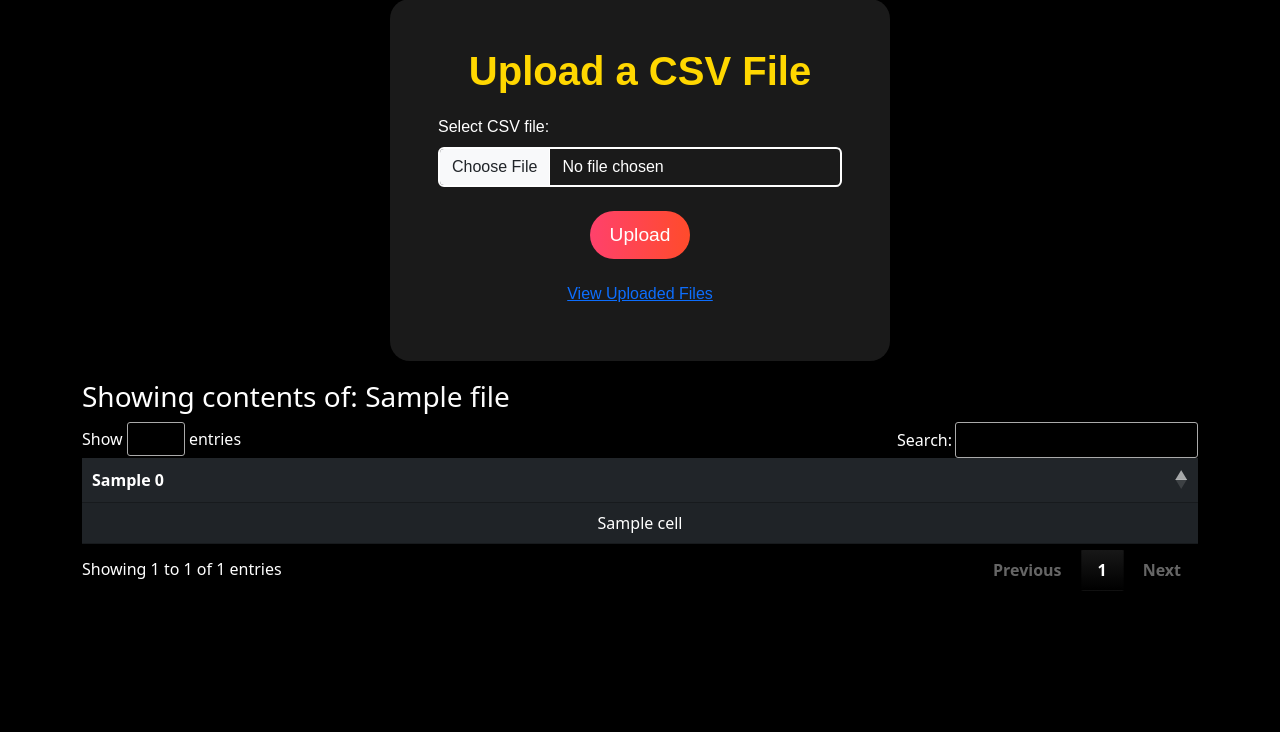
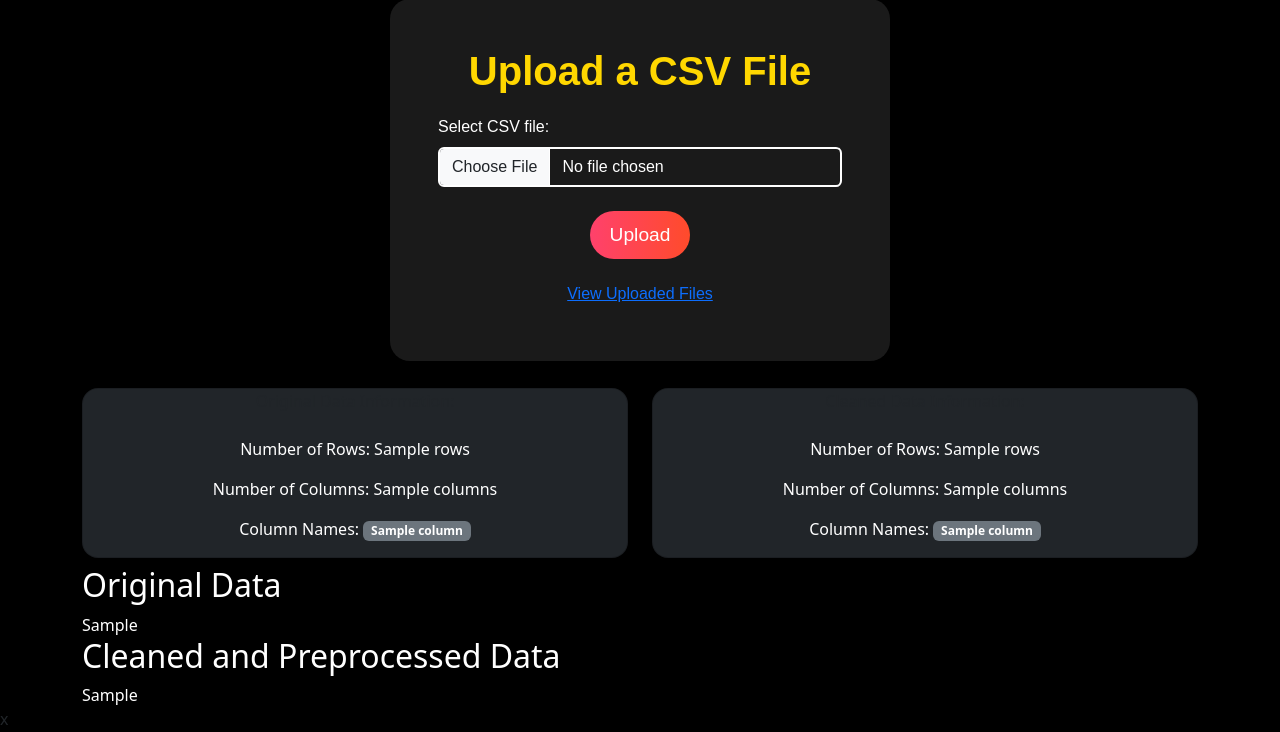
Before and after one commit to mahaksinghal/data_visual_toolkit, a Django app: template templates/upload.html in a window 1280 px wide. Shown: the part 68-800 px from the top of the page. Run offline with Django 5.2, Linux system fonts and the light colour scheme; tables that the repository leaves empty hold one stand-in row (values such as "Sample post"); the template is opened without the code that fills it: values that come from a table or form of the project are taken from there, most other values are stand-ins (such as "Sample title", 1, 10 or a date in 2020); some libraries are stand-ins or nearby versions.

Commit message:
data cleaning and showing data tables

```diff
--- a/templates/upload.html
+++ b/templates/upload.html
@@ -1,6 +1,5 @@
 {% extends 'layout/base.html' %}
 {% load widget_tweaks %}
-
 
 {% block css %}
 <style>
@@ -63,16 +62,14 @@
     a:hover {
         text-decoration: underline;
     }
-
 </style>
 {% endblock css %}
 
 
 {% block content %}
+<!-- file upload -->
 <div class="body d-flex justify-content-center align-items-center text-white m-0 p-0">
-
     <div class="upload-container text-center">
-
         <h1>Upload a CSV File</h2>
             <!-- File Upload Form -->
             <form hx-post="{% url 'upload_file' %}" hx-target="#csv-content" method="post"
@@ -95,35 +92,66 @@
     </div>
 </div>
 
+<!-- uploaded file information -->
+<div class="container text-center w-auto mt-2 mb-2">
+    {% if original_data and cleaned_data %}
+    <div class="row">
+        <div class="col-md-6">
+            <div class="card bg-dark rounded-4">
+                <div class="card-title">Original Data Information:</div>
+                <div class="card-body text-white">
+                    <p class="card-text">Number of Rows: {{ original_data_info.rows }}</p>
+                    <p class="card-text">Number of Columns: {{original_data_info.columns}}</p>
+                    <p class="card-text">Column Names:
 
-
-<div class="container text-white">
-    <!-- Display the table -->
-    <div id="csv-content">
-        {% if csv_data %}
-        <h3>Showing contents of: {{ file.file.name }}</h3>
-        <table id="csv-data" class="display table table-striped table-dark text-center" style="width:100%">
-            <thead>
-            <tr>
-                {% for heading in csv_data.0 %}
-                <th>{{ heading }}</th>
-                {% endfor %}
-            </tr>
-        </thead>
-            <tbody>
-                {% for row in csv_data|slice:"1:" %}
-                <tr>
-                    {% for cell in row %}
-                    <td>{{ cell }}</td>
-                    {% endfor %}
-                </tr>
-                {% endfor %}
-            </tbody>
-        </table>
+                        {% for column in original_data_info.column_names %}
+                        <span class="badge bg-secondary">{{column}}</span>
+                        {% endfor %}
+                    </p>
+                </div>
+            </div>
+        </div>
+        <div class="col-md-6">
+            <div class="card bg-dark rounded-4">
+                <div class="card-title">Cleaned Data Information:</div>
+                <div class="card-body text-white">
+                    <p class="card-text">Number of Rows: {{cleaned_data_info.rows}}</p>
+                    <p class="card-text">Number of Columns: {{cleaned_data_info.columns}}</p>
+                    <p class="card-text">Column Names:
+                        {% for column in cleaned_data_info.column_names %}
+                        <span class="badge bg-secondary">{{column}}</span>
+                        {% endfor %}
+                    </p>
+                </div>
+            </div>
+        </div>
         {% endif %}
     </div>
 </div>
+
+<!-- Display the table -->
+<div class="container text-white">
+    <div id="csv-content">
+        {% if original_data %}
+        <div class="table-responsive">
+            <h2>Original Data</h2>
+            <table id="original-cleaned-data">
+                {{ original_data|safe }}
+            </table>
+        </div>
+        {% endif %}
+        {% if cleaned_data %}
+        <div class="table-responsive">
+            <h2>Cleaned and Preprocessed Data</h2>
+            <table id="original-cleaned-data">
+                {{ cleaned_data|safe }}
+            </table>
+        </div>
+        {% endif %}
+    </div>
 </div>
+
+<!-- data visualizations -->
 
 {% endblock content %}
 
@@ -131,7 +159,7 @@
 <!-- Initialize DataTables -->
 <script>
     $(document).ready(function () {
-        $('#csv-data').DataTable({
+        $('#original-cleaned-data').DataTable({
             "paging": true, // Enable pagination
             "pageLength": 10, // Number of rows per page
             "lengthMenu": [10, 25, 50, 75, 100], // Options for number of rows per page
@@ -140,7 +168,7 @@
             "searching": true // Enable search functionality
         });
     });
-</script>
+</script>x
 {% endblock js %}
 
 
```
Also changed, not shown: templates/file_detail.html (+57 -11 lines), uploads/forms.py (+0 -14 lines), uploads/templatetags/custom_filters.py (added, +15 -0 lines), uploads/views.py (+80 -11 lines), db.sqlite3, uploads/templatetags/__init__.py (added), 1 other file.
